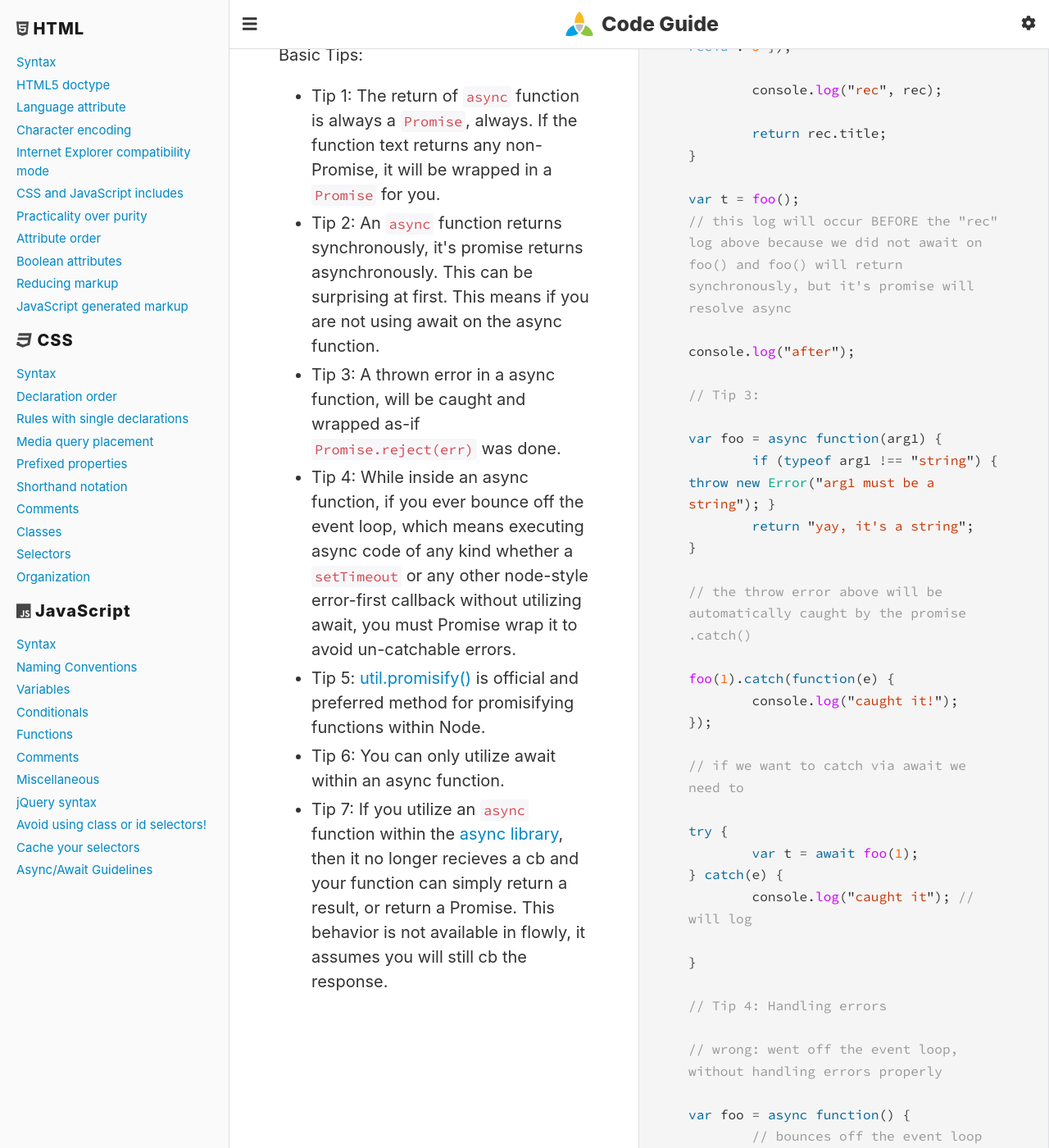
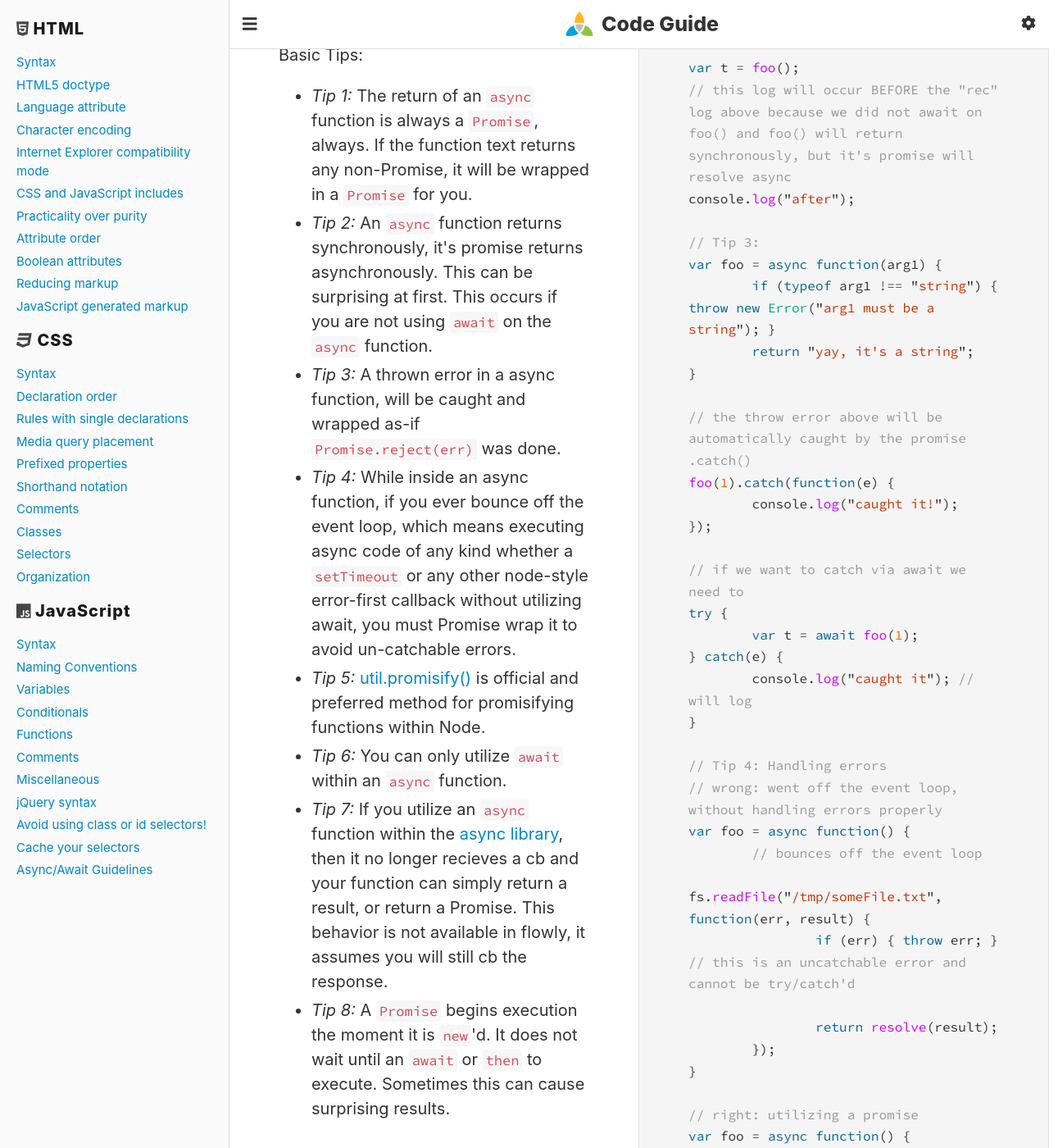
Before and after one commit to simpleviewinc/code-guide, a Jekyll site: the page built from index.html, in a window 1280 px wide and 1400 px high, scrolled down 28496 px. Shown: the whole window at 82% size. Built offline with Jekyll 4.4.1, drawn with Linux system fonts in a browser that asks for light colours; nearby versions of some CDN libraries; Markdown is read by kramdown in place of the engine named in the settings; comment, search, counter and statistics services are not loaded; some of the changed text lies outside the part shown.

Commit message:
async updates

```diff
--- a/_includes/js/async-await.js
+++ b/_includes/js/async-await.js
@@ -46,7 +46,7 @@ try {
 var foo = async function() {
 	// bounces off the event loop
 	fs.readFile("/tmp/someFile.txt", function(err, result) {
-		if (err) { throw err; } // this won't be caught be our try catch, because our promise chain is lost by going off the event loop
+		if (err) { throw err; } // this is an uncatchable error and cannot be try/catch'd
 
 		return resolve(result);
 	});
@@ -56,7 +56,7 @@ var foo = async function() {
 var foo = async function() {
 	return new Promise(function(resolve, reject) {
 		fs.readFile("/tmp/someFile.txt", function(err, result) {
-			if (err) { return reject(err); }
+			if (err) { return reject(err); } // this is catchable by our executer
 
 			return resolve(result);
 		});
--- a/index.html
+++ b/index.html
@@ -548,13 +548,14 @@ layout: default
       <p>Async/await gives us the capability to utilize a synchronous programming style, but make asynchronous calls. There are numerous advantages to this style of programming. It avoids the pyramid of doom. It largely eliminates the need for 3rd party flow control libraries, such as async, flowly, co, bluebird. When done properly, it also eliminates the need for Node's flawed domain package, more on this later.</p>
       <p>Basic Tips:</p>
       <ul>
-        <li>Tip 1: The return of <code>async</code> function is always a <code>Promise</code>, always. If the function text returns any non-Promise, it will be wrapped in a <code>Promise</code> for you.</li>
-        <li>Tip 2: An <code>async</code> function returns synchronously, it's promise returns asynchronously. This can be surprising at first. This means if you are not using await on the async function.</li>
-        <li>Tip 3: A thrown error in a async function, will be caught and wrapped as-if <code>Promise.reject(err)</code> was done.</li>
-        <li>Tip 4: While inside an async function, if you ever bounce off the event loop, which means executing async code of any kind whether a <code>setTimeout</code> or any other node-style error-first callback without utilizing await, you must Promise wrap it to avoid un-catchable errors.</li>
-        <li>Tip 5: <a href="https://nodejs.org/api/util.html#util_util_promisify_original">util.promisify()</a> is official and preferred method for promisifying functions within Node.</li>
-        <li>Tip 6: You can only utilize await within an async function.</li>
-        <li>Tip 7: If you utilize an <code>async</code> function within the <a href="https://caolan.github.io/async/docs.html">async library</a>, then it no longer recieves a cb and your function can simply return a result, or return a Promise. This behavior is not available in flowly, it assumes you will still cb the response.</li>
+        <li><em>Tip 1:</em> The return of an <code>async</code> function is always a <code>Promise</code>, always. If the function text returns any non-Promise, it will be wrapped in a <code>Promise</code> for you.</li>
+        <li><em>Tip 2:</em> An <code>async</code> function returns synchronously, it's promise returns asynchronously. This can be surprising at first. This occurs if you are not using <code>await</code> on the <code>async</code> function.</li>
+        <li><em>Tip 3:</em> A thrown error in a async function, will be caught and wrapped as-if <code>Promise.reject(err)</code> was done.</li>
+        <li><em>Tip 4:</em> While inside an async function, if you ever bounce off the event loop, which means executing async code of any kind whether a <code>setTimeout</code> or any other node-style error-first callback without utilizing await, you must Promise wrap it to avoid un-catchable errors.</li>
+        <li><em>Tip 5:</em> <a href="https://nodejs.org/api/util.html#util_util_promisify_original">util.promisify()</a> is official and preferred method for promisifying functions within Node.</li>
+        <li><em>Tip 6:</em> You can only utilize <code>await</code> within an <code>async</code> function.</li>
+        <li><em>Tip 7:</em> If you utilize an <code>async</code> function within the <a href="https://caolan.github.io/async/docs.html">async library</a>, then it no longer recieves a cb and your function can simply return a result, or return a Promise. This behavior is not available in flowly, it assumes you will still cb the response.</li>
+        <li><em>Tip 8:</em> A <code>Promise</code> begins execution the moment it is <code>new</code>'d. It does not wait until an <code>await</code> or <code>then</code> to execute. Sometimes this can cause surprising results.</li>
       </ul>
     </div>
     <div class="col">
```
